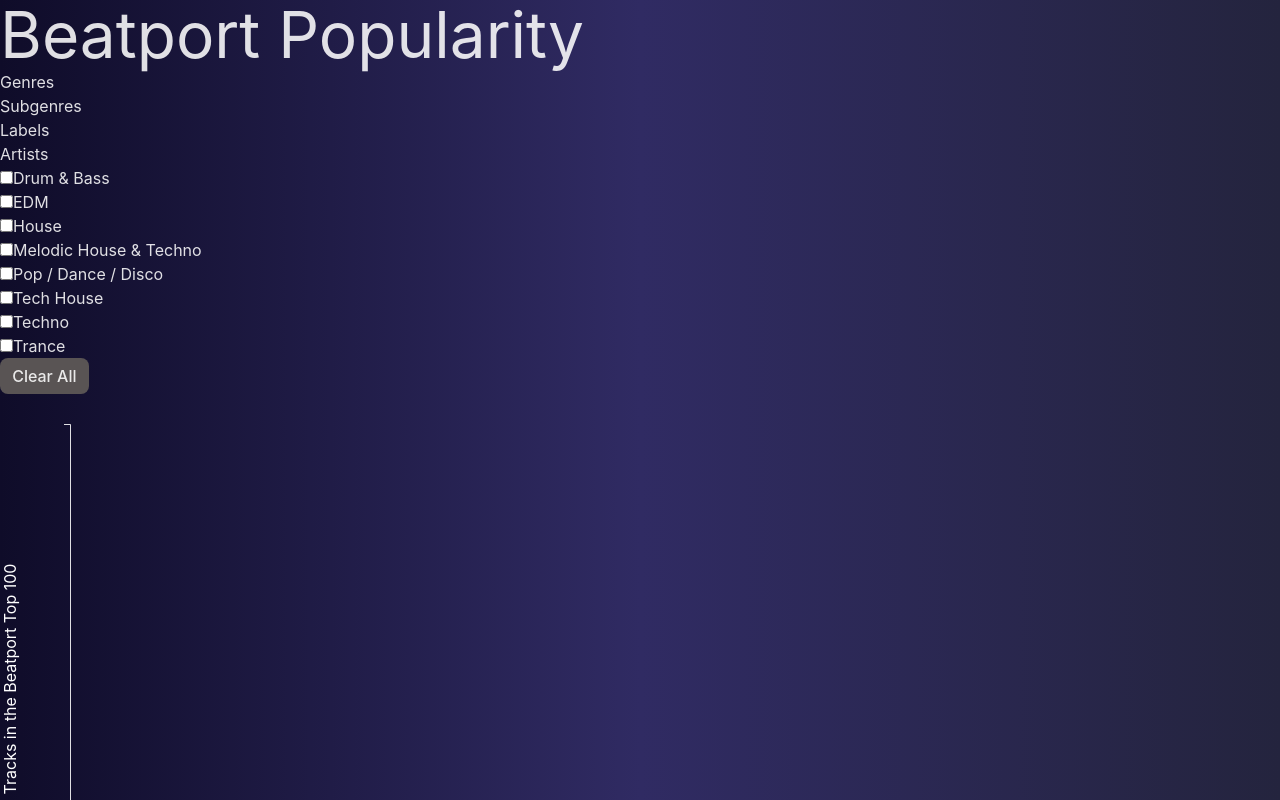
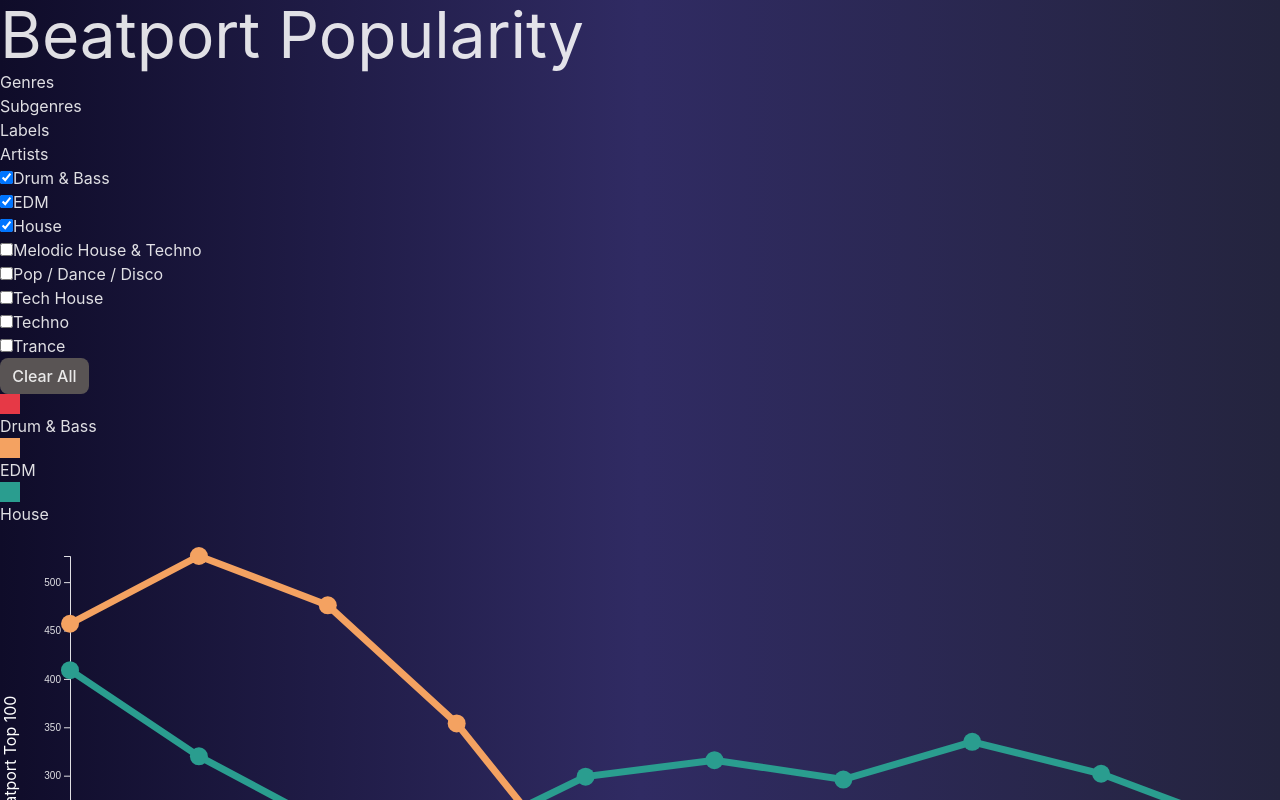
Before and after one commit to thomasfaddegon/beat-trends, a React (Vite) app: page / in a window 1280 px wide. Shown: the top 800 px of the page. Built offline with nearby package versions, Linux system fonts and the light colour scheme.

Commit message:
first three fields now load on initial render

```diff
--- a/src/App.tsx
+++ b/src/App.tsx
@@ -6,13 +6,6 @@
 import { genres, subGenres, labels, artists } from "./fields";
 
 const App: React.FC = () => {
-  const [selectedFields, setSelectedFields] = useState<string[]>([]);
-  const [data, setData] = useState<DataSeries[]>([]);
-  const [currentCategory, setCurrentCategory] = useState<string>("Genres");
-  const [limitReached, setLimitReached] = useState(false);
-
-  const categories = ["Genres", "Subgenres", "Labels", "Artists"];
-
   // Object to map category names to their respective data arrays
   const categoryDataMap = {
     Genres: genres,
@@ -20,6 +13,19 @@
     Labels: labels,
     Artists: artists,
   };
+
+  const defaultCategory = "Genres";
+  const initialSelectedFields = categoryDataMap[defaultCategory].slice(0, 3);
+
+  const [currentCategory, setCurrentCategory] =
+    useState<string>(defaultCategory);
+  const [selectedFields, setSelectedFields] = useState<string[]>(
+    initialSelectedFields
+  );
+  const [data, setData] = useState<DataSeries[]>([]);
+  const [limitReached, setLimitReached] = useState(false);
+
+  const categories = ["Genres", "Subgenres", "Labels", "Artists"];
 
   // Fetch the JSON data and transform it into a format that can be used by the graph
   useEffect(() => {
```
Also changed, not shown: public/genres.json (indentation only).
